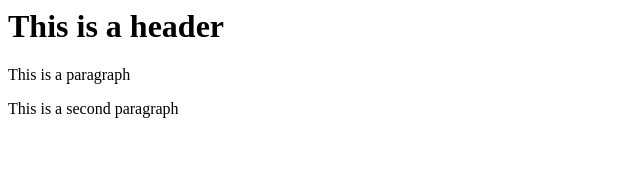
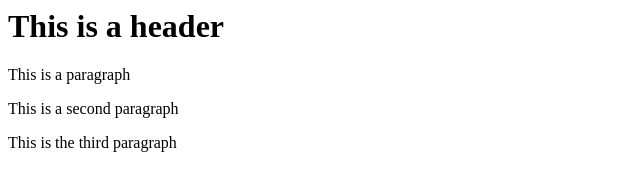
Before and after one commit to JazzyP86/git-test, a website: page index.html in a window 1280 px wide. Shown: the whole page, without its empty margins (0-640 px from the left). Drawn offline with Linux system fonts and the light colour scheme.

Commit message:
fourth commit

```diff
--- a/index.html
+++ b/index.html
@@ -4,5 +4,6 @@
 		<h1>This is a header</h1>
 		<p>This is a paragraph</p>
 		<p>This is a second paragraph</p>
+		<p>This is the third paragraph</p>
 	</body>
 </html>
```
Also changed, not shown: package.json (added, +24 -0 lines), 2 other files.
